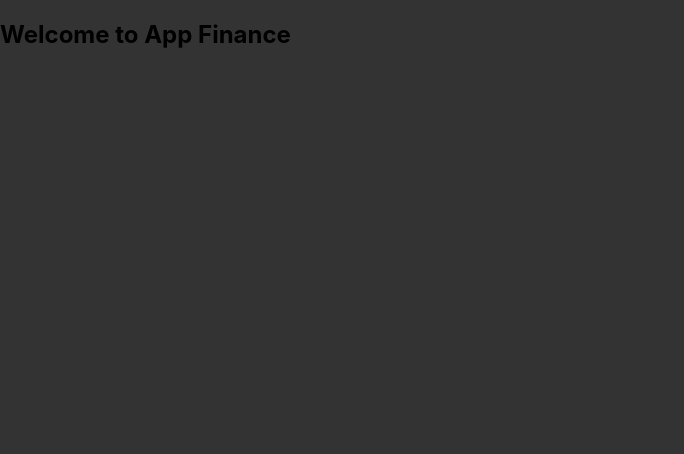
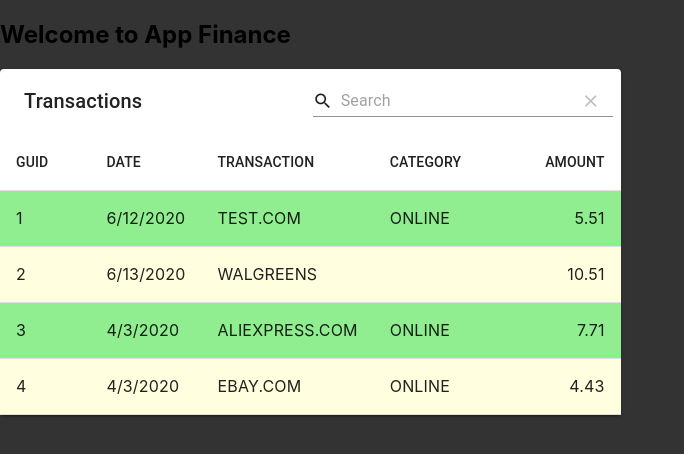
Before and after one commit to henninb/raspi-finance-react, a React (Create React App) app: page /test in a window 1280 px wide. Shown: the top 454 px of the page, without its empty margins (0-684 px from the left). Built offline with nearby package versions, Linux system fonts and the light colour scheme.

Commit message:
added tables and fixed formatting

```diff
--- a/package.json
+++ b/package.json
@@ -3,15 +3,18 @@
   "version": "0.1.0",
   "private": true,
   "dependencies": {
+    "@material-ui/core": "^4.10.2",
     "@testing-library/jest-dom": "^4.2.4",
     "@testing-library/react": "^9.3.2",
     "@testing-library/user-event": "^7.1.2",
+    "material-table": "^1.60.0",
     "node-sass": "^4.14.1",
     "react": "^16.13.1",
     "react-bootstrap": "^1.0.1",
     "react-dom": "^16.13.1",
     "react-router-dom": "^5.2.0",
     "react-scripts": "3.4.1",
+    "react-spinners": "^0.8.3",
     "react-table": "^7.2.0"
   },
   "scripts": {
--- a/public/index.html
+++ b/public/index.html
@@ -1,6 +1,7 @@
 <!DOCTYPE html>
 <html lang="en">
   <head>
+    <link rel="stylesheet" href="https://fonts.googleapis.com/icon?family=Material+Icons" />
     <meta charset="utf-8" />
     <link rel="icon" href="%PUBLIC_URL%/favicon.ico" />
     <meta name="viewport" content="width=device-width, initial-scale=1" />
--- a/src/components/Loader.scss
+++ b/src/components/Loader.scss
@@ -89,6 +89,15 @@
   }
 }
 
+.centered {
+  position: fixed;
+  top: 50%;
+  left: 50%;
+  // margin-top: -50px; // replace with your height/2
+  transform: translate(-50%, -50%);
+  // margin-left: -100px; // replace with your width/2
+}
+
 .loading {
     border-radius: 50%;
     width: $base-line-height;
--- a/src/components/Routes.js
+++ b/src/components/Routes.jsx
@@ -2,14 +2,18 @@
 import { BrowserRouter, Route, Switch } from 'react-router-dom'
 import AppHeader from './AppHeader'
 import TransactionTable from './TransactionTable'
+import TestTable from './TestTable'
 
 const Routes = () => (
+    <div>
+    <AppHeader />
     <BrowserRouter>
       <Switch>
-        <Route path="/transaction" component={TransactionTable} />
-        <Route path="/" component={AppHeader} />
+        <Route path="/transaction" exact component={TransactionTable} />
+        <Route path="/test" exact component={TestTable} />
       </Switch>
     </BrowserRouter>
+    </div>
 );
 
 export default Routes;
--- /dev/null
+++ b/src/components/TestTable.jsx
@@ -0,0 +1,59 @@
+import React, { Component } from "react";
+import MaterialTable from "material-table";
+
+export default class TestTable extends Component {
+  state = {
+    loading: true,
+    data: [
+        { guid: 1, date: "6/12/2020", transactionName: "test.com", category: "online", amount: 5.51 },
+      ]
+  }
+
+  componentDidMount() {
+    this.isLoading = setTimeout(()=>{this.setState({loading: false})}, 2300);
+  }
+
+  componentWillUnmount() {
+     clearTimeout(this.isLoading);
+  }
+
+  timer = () => setTimeout(()=>{
+    this.setState({loading: false})
+  }, 2300);
+
+  render() {
+    const {loading} = this.state;
+    let val;
+    if( loading )  {
+      val = <div class="loading centered"></div>
+    } else {
+    val =
+      <div style={{ maxWidth: "100%" }}>
+        <MaterialTable
+          columns={[
+            { title: "guid", field: "guid" },
+            { title: "date", field: "date" },
+            { title: "transaction", field: "transaction" },
+            { title: "category", field: "category" },
+            { title: "amount", field: "amount", type: "numeric" },
+          ]}
+          data={[
+        { guid: 1, date: "6/12/2020", transaction: "test.com", category: "online", amount: 5.51 },
+        { guid: 2, date: "6/13/2020", transaction: "Walgreens", category: "", amount: 10.51 },
+        { guid: 3, date: "4/3/2020", transaction: "aliexpress.com", category: "online", amount: 7.71 },
+        { guid: 4, date: "4/3/2020", transaction: "ebay.com", category: "online", amount: 4.43 },
+          ]}
+          title="Transactions"
+           options={{
+          paging: false
+        }}
+        />
+      </div>;
+    }
+    return (
+      <div>
+        {val}
+      </div>
+    )
+  }
+}
--- a/src/components/TransactionTable.js
+++ b/src/components/TransactionTable.jsx
@@ -1,8 +1,7 @@
 import React, {Component} from 'react';
-//import { ReactTable } from "react-table";
 import './Loader.scss';
 
-class TransactionTable extends Component {
+export default class TransactionTable extends Component {
   state = {
     loading: true,
     table: [
@@ -42,7 +41,7 @@
     const {loading} = this.state;
     let val;
     if( loading )  {
-      val = <div class="loading"></div>
+      val = <div class="loading centered"></div>
     } else {
       val =
       <div>
@@ -79,5 +78,3 @@
   <button onClick={() => addRow(['100','6/1/2020','test','none','0.00'])}>
     ADD ROW
   </button>
-
-export default TransactionTable;
```
Also changed, not shown: src/components/AppHeader.jsx (renamed from src/components/AppHeader.js), 2 other files (tests, documents, lock files or other folders).
